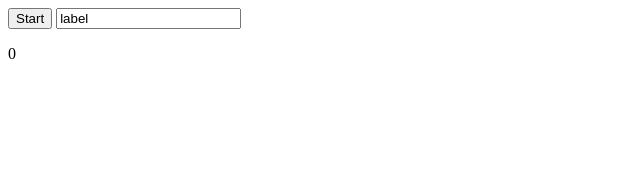
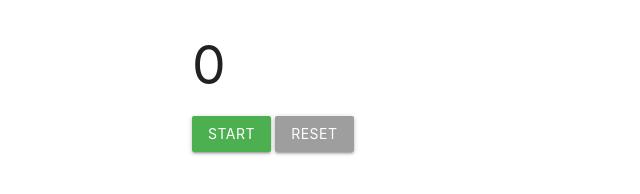
Before and after one commit to galarzafrancisco/cheap_timer, a plain HTML site: page index.html in a window 1280 px wide. Shown: the whole page, without its empty margins (0-640 px from the left). Drawn offline with nearby package versions, Linux system fonts and the light colour scheme.

Commit message:
Made it look better and added pause/reset functionality

```diff
--- a/index.html
+++ b/index.html
@@ -1,39 +1,60 @@
-<div>
-    <button id='but' onclick='but()'>Start</button>
-    <input type="text" value="label"></input>
-    <p id='log'></p>
+<head>
+    <!-- Materialize Compiled and minified CSS -->
+    <link rel="stylesheet" href="https://cdnjs.cloudflare.com/ajax/libs/materialize/1.0.0/css/materialize.min.css">
+</head>
+
+
+
+
+<body>
+    <div class='container'>
+        <h2 class='big' id='log'></h2>
+        <button class='btn green' id='start-pause' onclick='startPause()'>Start</button>
+        <button class='btn grey' id='reset' onclick='reset()'>Reset</button>
+        <!-- <input type="text" value="label"></input> -->
+
+
         <script>
             let time = 0;
             let lastTime = 0;
             let running = false;
-        let timeOutTimer = '';
 
             const logger = document.getElementById('log');
-        const button = document.getElementById('but');
+            const button = document.getElementById('start-pause');
             logger.textContent = time;
 
             (function tick() {
-            setTimeout(tick, 1000);
+                setTimeout(tick, 100);
                 updateTime();
             })()
 
+            function logTime() {
+                logger.textContent = toHMS(time);
+            }
             function updateTime() {
                 if (running) {
                     let now = Date.now();
                     time += (now - lastTime);
                     lastTime = now;
-                logger.textContent = toHMS(time);
+                    logTime();
                 }
             }
 
-        function but() {
-            running = !running;
-            if (running) {
+            function startPause() {
+                if (!running) {
                     lastTime = Date.now();
-                button.textContent = 'Stop';
+                    button.textContent = 'Pause';
+                    button.classList.value = 'btn red';
                 } else {
                     button.textContent = 'Start';
+                    button.classList.value = 'btn green';
                 }
+                running = !running;
+            }
+
+            function reset() {
+                time = 0;
+                logTime();
             }
 
             function toHMS(time) {
@@ -46,3 +67,4 @@
 
         </script>
     </div>
+</body>
```
Lines whose indentation alone changed are shown as unchanged.
